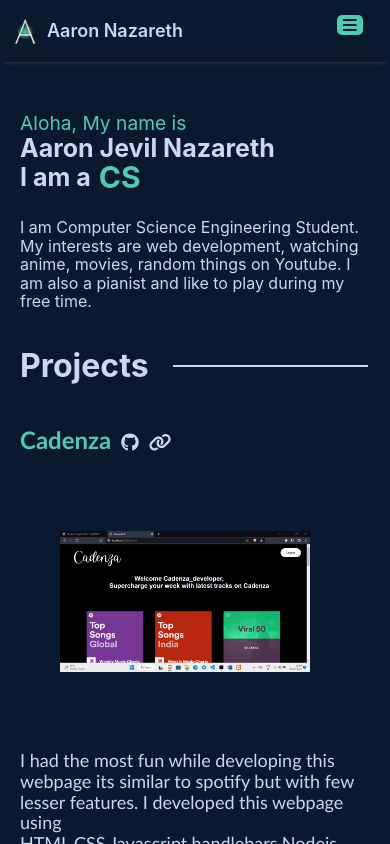
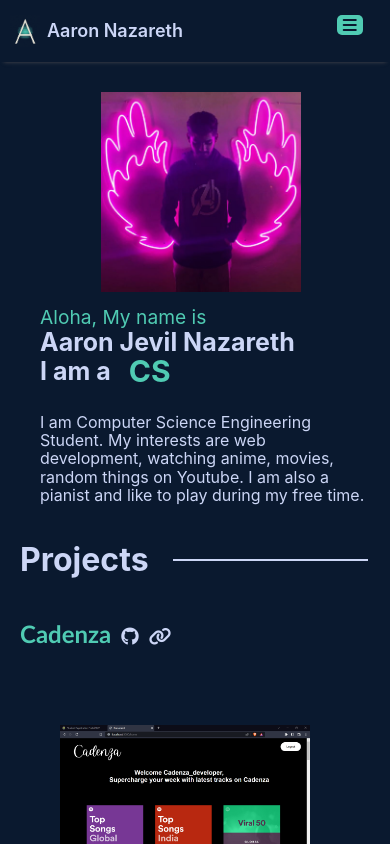
Before and after one commit to jevil25/portfolio, a React (Create React App) app: page / in a window 390 px wide. Shown: the top 844 px of the page. Built offline with nearby package versions, Linux system fonts and the light colour scheme.

Commit message:
added image

```diff
--- a/src/Components/Description.js
+++ b/src/Components/Description.js
@@ -1,6 +1,6 @@
-import skills from "./Data/mainSkills";
 import "./css/Description.css";
 import React,{ useState,useEffect } from "react";
+const profilepic = require("./Images/profilePic.JPG")
 
 function Description(){
     const [skill,setSkill] = useState(["CSE Engineer","Web Developer","Problem solver","Philomath","Gamer"]);
@@ -32,13 +32,18 @@ function Description(){
 
     return <>
     <div id="Description">
-        <span>Aloha, My name is</span>
-        <h1>Aaron Jevil Nazareth</h1>
         <div>
-            <h1>I am a </h1>
-            <h1><span className="mov-text">{displaySkill}</span></h1>
+            <span>Aloha, My name is</span>
+            <h1>Aaron Jevil Nazareth</h1>
+            <div className="main-h1">
+                <h1>I am a </h1>
+                <h1><span className="mov-text">{displaySkill}</span></h1>
+            </div>
+            <p>I am Computer Science Engineering Student. My interests are web development, watching anime, movies, random things on Youtube. I am also a pianist and like to play during my free time.</p>
         </div>
-        <p>I am Computer Science Engineering Student. My interests are web development, watching anime, movies, random things on Youtube. I am also a pianist and like to play during my free time.</p>
+        <div className="profile_img">
+            <img src={profilepic} alt="" />
+        </div>
     </div>
     </>
 }
--- a/src/Components/css/Description.css
+++ b/src/Components/css/Description.css
@@ -1,7 +1,10 @@
 #Description{
     margin-top: 50px;
     margin-left: 40px;
+    display: grid;
+    grid-template-columns: 800px 1fr;
 }
+
 #Description h1{
     display: flex;
     flex-direction: column;
@@ -19,23 +22,79 @@
     width: 600px;
 }
 
-#Description div{
+.main-h1{
     display: flex;
     flex-direction: row;
 }
 
-#Description div :nth-child(1){
+.main-h1 :nth-child(1){
     margin-right: 18px;
 }
 
 .mov-text{
     position: relative;
     bottom: 8px;
+    left: 10px;
 }
+
+.profile_img img{
+    width: 400px;
+}
+
+@media screen and (max-width:1200px) {
+    #Description{
+        grid-template-columns: 650px 1fr;
+    }
+
+    .profile_img img{
+        width: 250px;
+    }
+
+    #Description h1{
+        font-size: 40px;
+    }
+}
+
+@media screen and (max-width:1000px) {
+    #Description{
+        grid-template-columns: 550px 1fr;
+    }
+
+    #Description p{
+        font-size: 20px;
+        width:450px;
+    }
+
+    .profile_img img{
+        width: 200px;
+    }
+
+    #Description h1{
+        font-size: 40px;
+    }
+}
+
 
 @media screen and (max-width:800px) {
     #Description h1{
+        font-size: 35px;
+    }
+
+    #Description p{
+        font-size: 15px;
+        width:400px;
+    }
+
+    #Description{
+        grid-template-columns: 500px 1fr;
+    }
+
+    #Description h1{
         font-size: 40px;
+    }
+
+    .profile_img img{
+        width: 200px;
     }
 }
 
@@ -43,11 +102,33 @@
     #Description h1{
         font-size: 35px;
     }
+
+    #Description :nth-child(1){
+        grid-row: 2;
+    }
+
+    #Description{
+        grid-template-columns: none;
+        grid-template-rows: 1fr 1fr;
+    }
+
+    #Description p{
+        font-size: 15px;
+        width:300px;
+    }
 }
 
 @media screen and (max-width:500px) {
     #Description{
         margin-left: 20px;
+        margin-top:30px ;
+        grid-template-columns: none;
+        grid-template-rows: 1fr 1fr;
+        justify-items: center;
+    }
+
+    #Description :nth-child(1){
+        grid-row: 2;
     }
 
     #Description h1{
@@ -60,7 +141,7 @@
 
     #Description p{
         font-size: medium;
-        width:350px
+        width:330px
     }
 
     .mov-text{
```
Also changed, not shown: src/Components/Images/profilePic.JPG (added).
